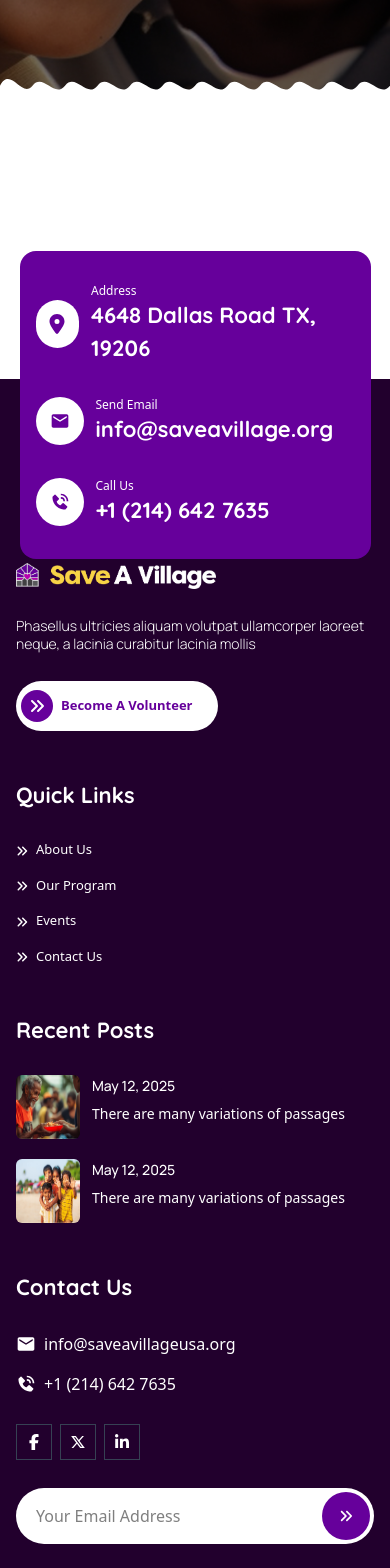
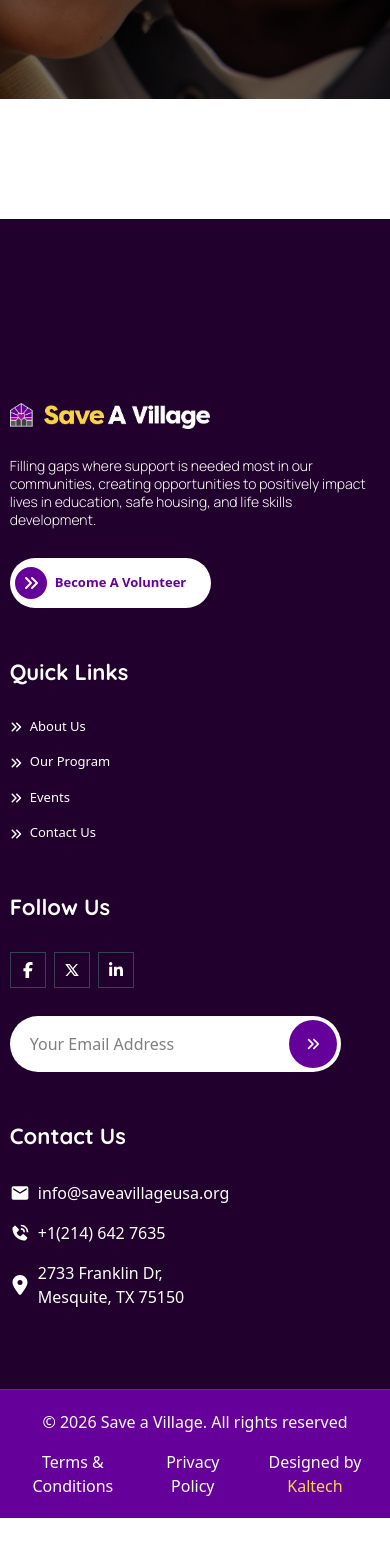
Before and after one commit to KaltechCode/saveavillage, a Next.js app: page /about-us in a window 390 px wide. Shown: the part 5360-6928 px from the top of the page. After the commit the page ends 6878 px from the top, so only its background shows below. Built offline with nearby package versions, Linux system fonts and the light colour scheme.

Commit message:
add coming soon to programs and events page

```diff
--- /dev/null
+++ b/app/events/page.tsx
@@ -0,0 +1,18 @@
+import Footer from "@/components/layout/footer";
+import Header from "@/components/layout/Header";
+import Image from "next/image";
+import React from "react";
+
+function page() {
+  return (
+    <main className="h-screen w-screen flex flex-col">
+      <Header />
+      <div className="flex-1 flex justify-center items-center">
+        <Image src="/coming-soon.gif" alt="" height={300} width={250} />
+      </div>
+      <Footer />
+    </main>
+  );
+}
+
+export default page;
--- /dev/null
+++ b/app/programs/page.tsx
@@ -0,0 +1,18 @@
+import Footer from "@/components/layout/footer";
+import Header from "@/components/layout/Header";
+import Image from "next/image";
+import React from "react";
+
+function page() {
+  return (
+    <main className="h-screen w-screen flex flex-col">
+      <Header />
+      <div className="flex-1 flex justify-center items-center">
+        <Image src="/coming-soon.gif" alt="" height={300} width={250} />
+      </div>
+      <Footer />
+    </main>
+  );
+}
+
+export default page;
--- a/components/large/Hero.tsx
+++ b/components/large/Hero.tsx
@@ -30,7 +30,7 @@ export default function Hero() {
   const nextRef = useRef<HTMLButtonElement>(null);
 
   return (
-    <section className="relative  w-[90%] mx-auto mt-7 lg:max-w-[1200px] xl:max-w-[80%]  rounded-[20px] overflow-hidden">
+    <section className="relative  w-[95%] mx-auto mt-7   rounded-[20px] overflow-hidden">
       <Swiper
         modules={[Navigation, Autoplay]}
         loop
@@ -55,7 +55,6 @@ export default function Hero() {
               className="
                 relative
                 overflow-hidden
-                rounded-[20px]
               h-[400px]
                 mobile-landscape:h-[400px]
                 md:h-[500px]
@@ -68,7 +67,7 @@ export default function Hero() {
                 alt={slide.title}
                 fill
                 priority
-                className="object-cover  rounded-[20px]"
+                className="object-cover "
               />
 
               <div
--- a/components/layout/Navbar.tsx
+++ b/components/layout/Navbar.tsx
@@ -16,7 +16,7 @@ function Navbar() {
    lg:flex
     items-center
     justify-between
-    w-[90%] mx-auto lg:max-w-[1200px] xl:max-w-[80%]
+    w-[95%] mx-auto
     py-4
   "
     >
--- a/components/layout/TopBar.tsx
+++ b/components/layout/TopBar.tsx
@@ -18,7 +18,7 @@ function TopBar() {
     py-3
   "
     >
-      <div className="w-[90%] mx-auto lg:max-w-[1200px] xl:max-w-[80%] flex  items-center justify-between">
+      <div className="w-[90%] mx-auto w-[95%] flex  items-center justify-between">
         <div className="flex items-center gap-6">
           <p className="flex items-center gap-2 p-text">
             <span>
--- a/components/layout/footer.tsx
+++ b/components/layout/footer.tsx
@@ -13,50 +13,10 @@ import { FaLinkedinIn } from "react-icons/fa";
 
 function Footer() {
   return (
-    <footer className="pt-60 md:pt-32">
+    <footer className="pt-20 md:pt-7">
       <div className="bg-[#22002d] text-white relative bottom-0 left-0 flex items-center flex-col">
-        {/* Contact Bar */}
-        <div className="mx-auto absolute -top-32 mobile-landscape:-top-24 lg:-top-16 md:-top-24 w-[90%] mobile-landscape:w-full max-w-[1200px] 2xl:max-w-[80%]">
-          <div className=" bg-primary flex px-4 py-8 rounded-2xl flex-col gap-8 mobile-landscape:grid mobile-landscape:grid-cols-2 md:grid  md:grid-cols-2 lg-grid-cols-3 lg:rounded-b-2xl lg:flex lg:flex-row lg:justify-between">
-            <div className="flex items-center gap-3">
-              <div className="w-12 h-12 rounded-full bg-white flex items-center justify-center">
-                <FaLocationDot className="text-primary" size={20} />
-              </div>
-
-              <div>
-                <p className="text-xs">Address</p>
-                <p className="title-text text-white!">
-                  4648 Dallas Road TX, 19206
-                </p>
-              </div>
-            </div>
-
-            <div className="flex items-center gap-3">
-              <div className="w-12 h-12 rounded-full bg-white flex items-center justify-center">
-                <MdEmail className="text-primary" size={20} />
-              </div>
-
-              <div>
-                <p className="text-xs">Send Email</p>
-                <p className="title-text text-white!">info@saveavillage.org</p>
-              </div>
-            </div>
-
-            <div className="flex items-center gap-3">
-              <div className="w-12 h-12 rounded-full bg-white flex items-center justify-center">
-                <BiSolidPhoneCall className="text-primary" size={20} />
-              </div>
-
-              <div>
-                <p className="text-xs">Call Us</p>
-                <p className="title-text text-white!">+1 (214) 642 7635</p>
-              </div>
-            </div>
-          </div>
-        </div>
-
         {/* Main Footer */}
-        <div className="mt-32 mobile-landscape:mt-24 md:mt-24 lg:mt-16 mx-auto px-4 py-14  max-w-[1200px] 2xl:max-w-[80%]">
+        <div className="mt-32 mobile-landscape:mt-24 md:mt-24 lg:mt-16 mx-auto py-14  w-[95%] ">
           <div className="grid grid-cols-1 gap-12 mobile-landscape:grid-cols-3 md:grid-cols-2 lg:grid-cols-11 xl:grid-cols-12">
             {/* Column 1 */}
             <div className="lg:col-span-3">
@@ -69,8 +29,9 @@ function Footer() {
               />
 
               <p className="sm-p-text text-white mb-6 mt-7">
-                Phasellus ultricies aliquam volutpat ullamcorper laoreet neque,
-                a lacinia curabitur lacinia mollis
+                Filling gaps where support is needed most in our communities,
+                creating opportunities to positively impact lives in education,
+                safe housing, and life skills development.
               </p>
               <div className="mt-7">
                 {" "}
@@ -109,68 +70,7 @@ function Footer() {
 
             {/* Column 3 */}
             <div className="lg:col-span-3">
-              <h3 className="title-text mb-5 text-white!">Recent Posts</h3>
-
-              <div className="space-y-5 mt-7">
-                <div className="flex gap-3">
-                  <div className="w-16 h-16 rounded-md overflow-hidden">
-                    <Image
-                      height={50}
-                      width={50}
-                      src={"/save-a-village-feeding-the-poor.jpg"}
-                      alt="Save a village image"
-                      className="h-16 w-30"
-                    />
-                  </div>
-
-                  <div className="">
-                    <p className="bold-p-text mb-2">May 12, 2025</p>
-
-                    <p className="text-sm ">
-                      There are many variations of passages
-                    </p>
-                  </div>
-                </div>
-
-                <div className="flex gap-3">
-                  <div className="w-16 h-16 rounded-md overflow-hidden">
-                    <Image
-                      height={50}
-                      width={50}
-                      src={"/save-a-village-sharing-moment-with-poor.jpg"}
-                      alt="Save a village image"
-                      className="h-16 w-30"
-                    />
-                  </div>
-                  <div>
-                    <p className="bold-p-text mb-2">May 12, 2025</p>
-
-                    <p className="text-sm">
-                      There are many variations of passages
-                    </p>
-                  </div>
-                </div>
-              </div>
-            </div>
-
-            {/* Column 4 */}
-            <div className="lg:col-span-3">
-              <h3 className="title-text mb-5 text-white!">Contact Us</h3>
-
-              <div className="space-y-4 mb-6 mt-7">
-                <p className="flex gap-2 items-center">
-                  <span>
-                    <MdEmail size={20} className="text-white" />
-                  </span>
-                  info@saveavillageusa.org
-                </p>
-                <p className="flex items-center gap-2">
-                  <span>
-                    <BiSolidPhoneCall className="text-white" size={20} />
-                  </span>
-                  +1 (214) 642 7635
-                </p>
-              </div>
+              <h3 className="title-text mb-5 text-white!">Follow Us</h3>
 
               <div className="flex gap-2 mt-7">
                 <div className="w-9 h-9 border border-gray-700!  flex justify-center items-center">
@@ -184,33 +84,53 @@ function Footer() {
                 </div>
               </div>
 
-              <div className="flex gap-3 p-1 bg-white mt-7 rounded-full">
+              <div className="flex gap-3 p-1 bg-white mt-7 rounded-full w-max">
                 <input
                   type="email"
                   placeholder="Your Email Address"
-                  className="w-full h-12 px-4 text-black bg-white rounded-full"
+                  className="w-full h-12 px-4 text-black bg-white rounded-full focus:outline-none"
                 />
 
                 <button
-                  className="
-              w-12
-              w-12
-              min-w-12
-              bg-primary
-              rounded-full
-              flex justify-center items-center min-
-
+                  className="h-12 w-12 min-w-12 bg-primary rounded-full flex justify-center items-center min-
             "
                 >
                   <FaAnglesRight className="text-white" size={14} />
                 </button>
               </div>
             </div>
+
+            {/* Column 4 */}
+            <div className="lg:col-span-3">
+              <h3 className="title-text mb-5 text-white!">Contact Us</h3>
+
+              <div className="space-y-4 mb-6 mt-7">
+                <p className="flex gap-2 items-center">
+                  <span>
+                    <MdEmail size={20} className="text-white" />
+                  </span>
+                  info@saveavillageusa.org{" "}
+                </p>
+                <p className="flex items-center gap-2">
+                  <span>
+                    <BiSolidPhoneCall className="text-white" size={20} />
+                  </span>
+                  +1(214) 642 7635
+                </p>
+                <p className="flex items-center gap-2">
+                  <span>
+                    <FaLocationDot className="text-white" size={20} />
+                  </span>
+                  2733 Franklin Dr,
+                  <br /> Mesquite, TX 75150
+                </p>
+              </div>
+            </div>
           </div>
         </div>
 
         {/* Bottom Bar */}
-        <div className="border-t border-white/10">
+        <div className="border-t border-white/10  w-full bg-primary ">
           <div
             className="
         container
--- a/components/medium/Banner.tsx
+++ b/components/medium/Banner.tsx
@@ -85,13 +85,13 @@ export function Banner() {
         {/* Wave Bottom */}
         <div className="absolute bottom-0 left-0 w-full leading-none">
           <div className="absolute bottom-0 left-0 right-0 overflow-hidden">
-            <svg
+            {/* <svg
               viewBox="0 0 1440 120"
               preserveAspectRatio="none"
               className="block w-full h-[40px] fill-white"
             >
               <path d="M0,80 C40,20 80,120 120,80 C160,40 200,120 240,80 C280,40 320,120 360,80 C400,40 440,120 480,80 C520,40 560,120 600,80 C640,40 680,120 720,80 C760,40 800,120 840,80 C880,40 920,120 960,80 C1000,40 1040,120 1080,80 C1120,40 1160,120 1200,80 C1240,40 1280,120 1320,80 C1360,40 1400,120 1440,80 L1440,120 L0,120 Z" />
-            </svg>
+            </svg> */}
           </div>
         </div>
       </div>
```
Also changed, not shown: public/coming-soon.gif (added).
